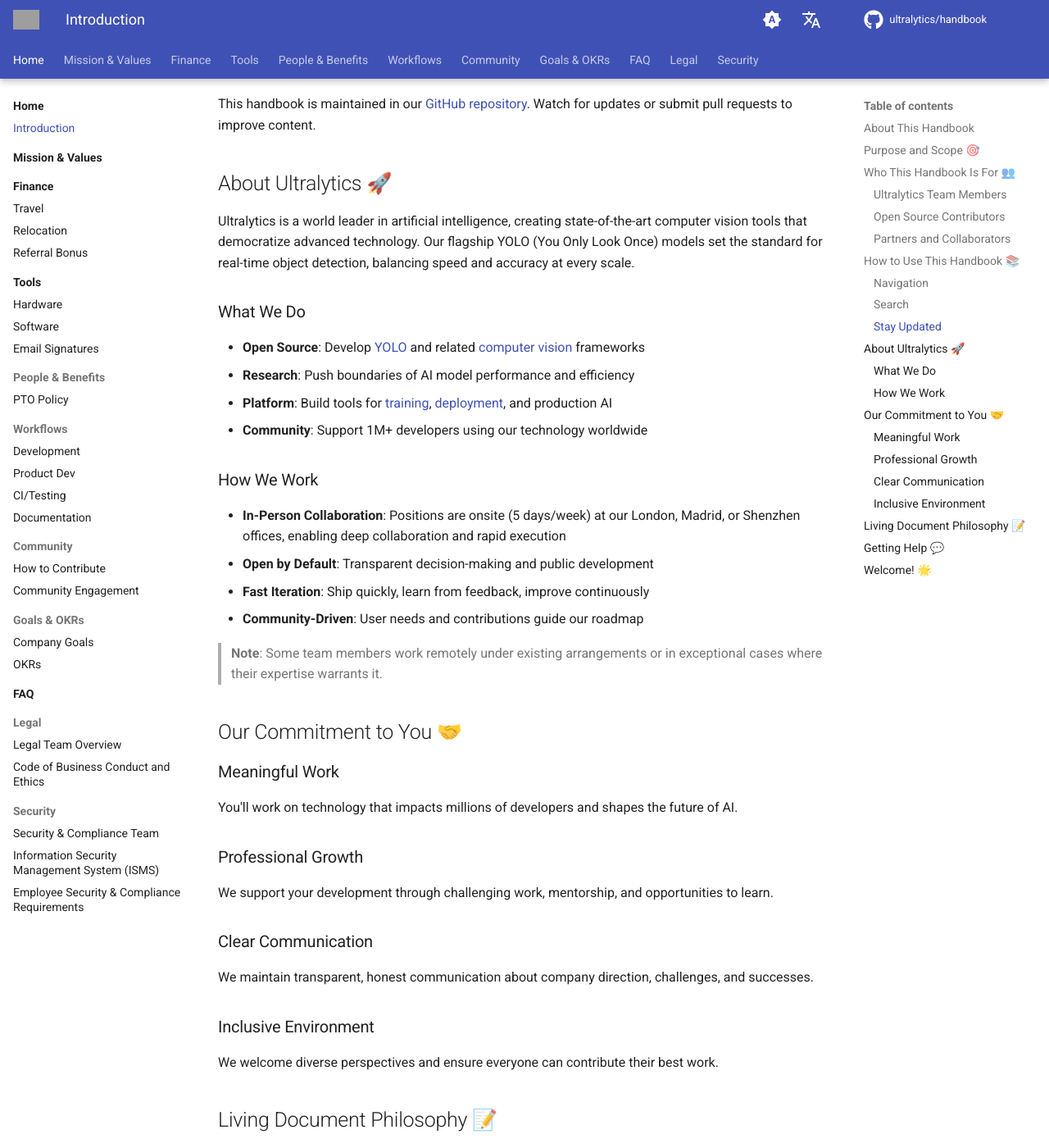
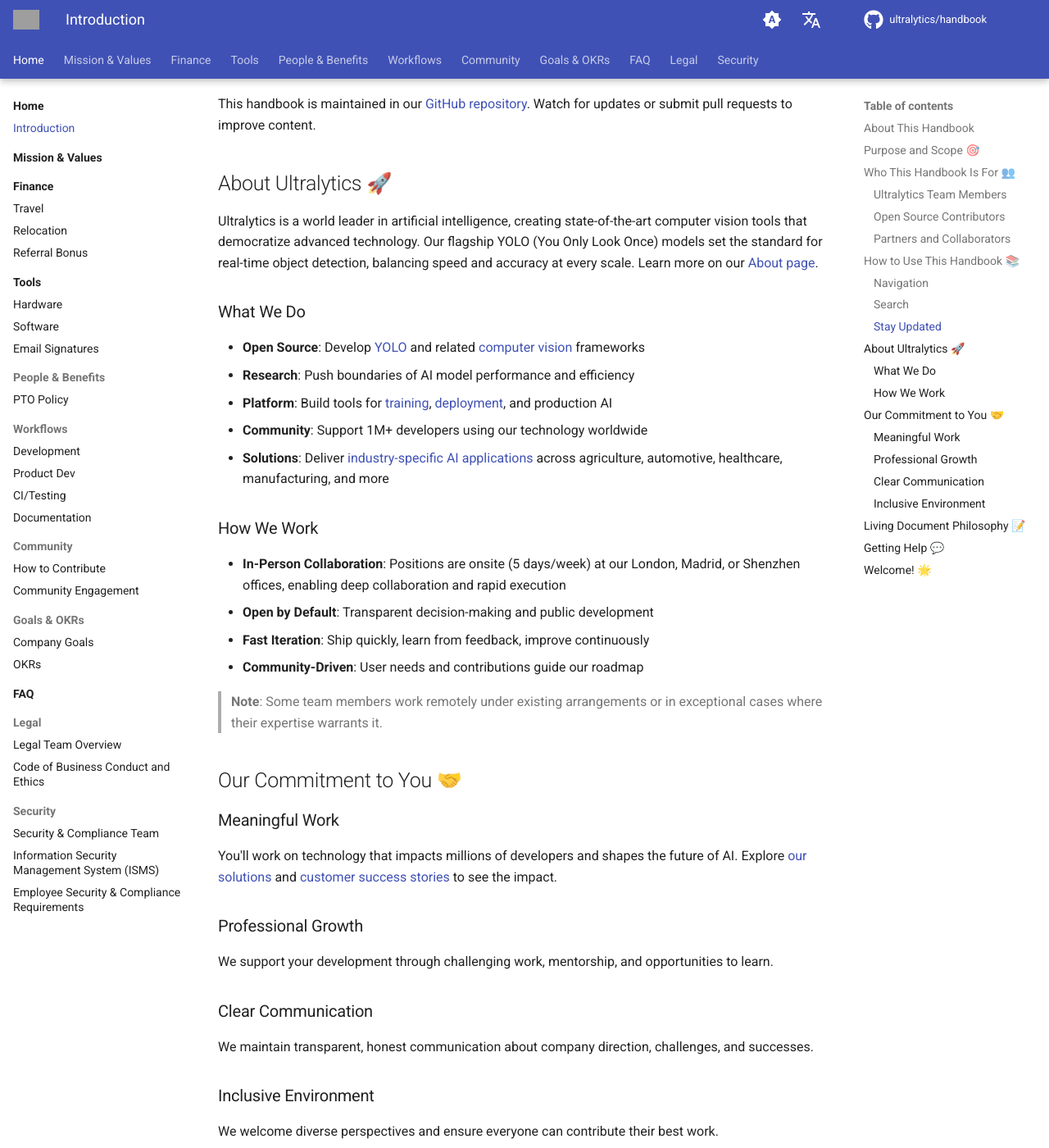
Before and after one commit to ultralytics/handbook, an MkDocs documentation site: the page built from docs/en/introduction.md, in a window 1280 px wide and 1400 px high, scrolled down 1893 px. Shown: the whole window at 82% size. Built offline with MkDocs 1.6.1 and Material for MkDocs 9.7.7, drawn with Linux system fonts in a browser that asks for light colours; comment, search, counter and statistics services are not loaded; some of the changed text lies outside the part shown; grey boxes are pictures that could not be loaded.

```diff
--- a/docs/en/introduction.md
+++ b/docs/en/introduction.md
@@ -70,7 +70,7 @@ This handbook is maintained in our [GitHub repository](https://github.com/ultral
 
 ## About Ultralytics 🚀
 
-Ultralytics is a world leader in artificial intelligence, creating state-of-the-art computer vision tools that democratize advanced technology. Our flagship YOLO (You Only Look Once) models set the standard for real-time object detection, balancing speed and accuracy at every scale.
+Ultralytics is a world leader in artificial intelligence, creating state-of-the-art computer vision tools that democratize advanced technology. Our flagship YOLO (You Only Look Once) models set the standard for real-time object detection, balancing speed and accuracy at every scale. Learn more on our [About page](https://www.ultralytics.com/about).
 
 ### What We Do
 
@@ -78,6 +78,7 @@ Ultralytics is a world leader in artificial intelligence, creating state-of-the-
 - **Research**: Push boundaries of AI model performance and efficiency
 - **Platform**: Build tools for [training](https://docs.ultralytics.com/modes/train/), [deployment](https://docs.ultralytics.com/guides/model-deployment-options/), and production AI
 - **Community**: Support 1M+ developers using our technology worldwide
+- **Solutions**: Deliver [industry-specific AI applications](https://www.ultralytics.com/solutions) across agriculture, automotive, healthcare, manufacturing, and more
 
 ### How We Work
 
@@ -92,7 +93,7 @@ Ultralytics is a world leader in artificial intelligence, creating state-of-the-
 
 ### Meaningful Work
 
-You'll work on technology that impacts millions of developers and shapes the future of AI.
+You'll work on technology that impacts millions of developers and shapes the future of AI. Explore [our solutions](https://www.ultralytics.com/solutions) and [customer success stories](https://www.ultralytics.com/customers) to see the impact.
 
 ### Professional Growth
 
@@ -126,7 +127,7 @@ Questions about handbook content?
 
 ## Welcome! 🌟
 
-Whether you're a new employee, long-time contributor, or exploring Ultralytics for the first time, we're glad you're here. This handbook reflects our commitment to transparency, professionalism, and continuous improvement.
+Whether you're a new employee, long-time contributor, or exploring Ultralytics for the first time, we're glad you're here. This handbook reflects our commitment to transparency, professionalism, and continuous improvement. Check out [our blog](https://www.ultralytics.com/blog) for the latest news and insights.
 
 Let's build the future of AI together! 🚀
 
```
